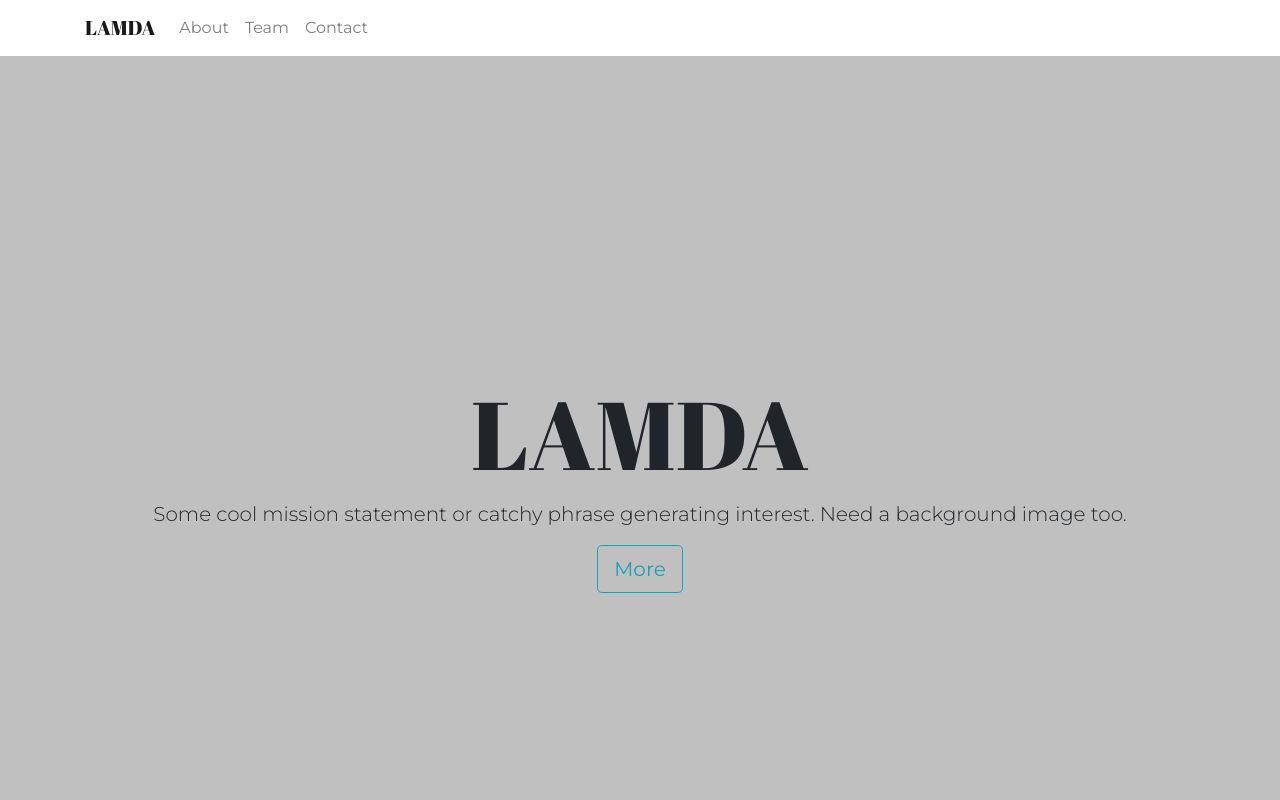
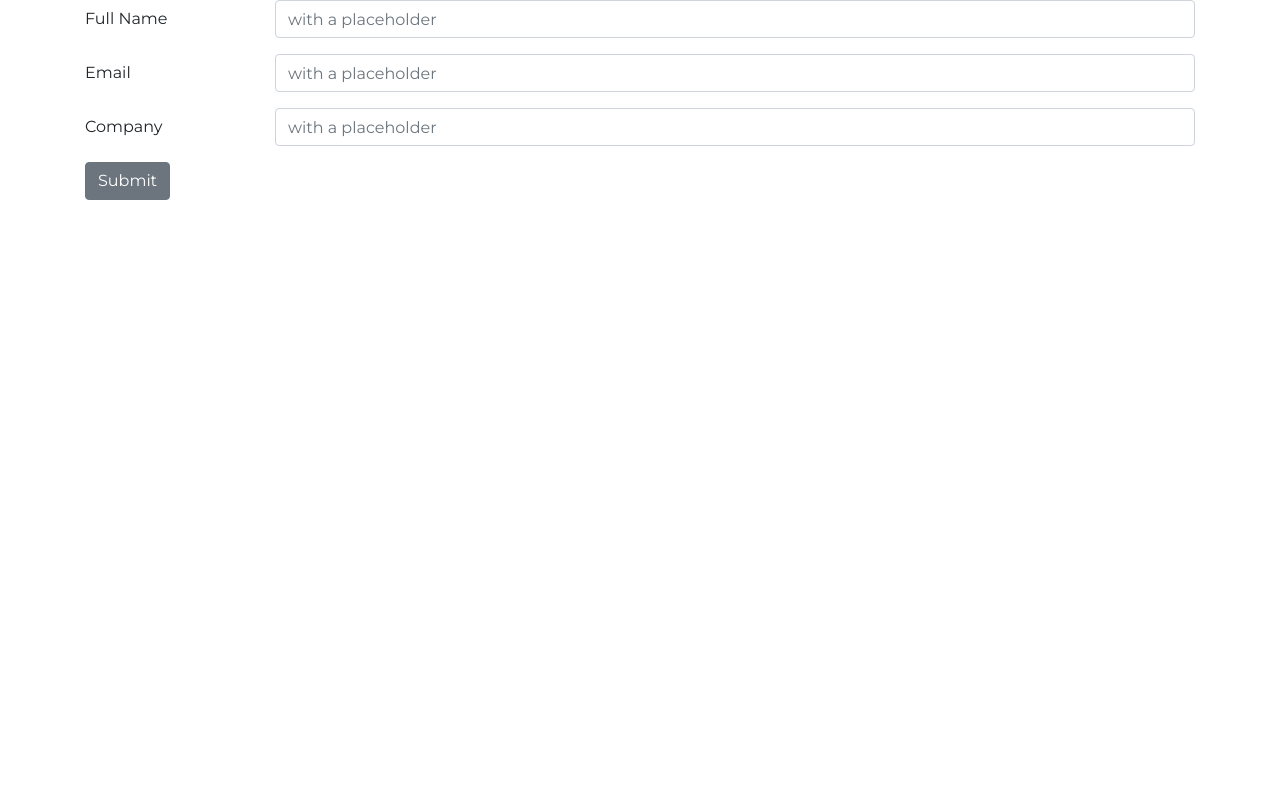
Before and after one commit to CDAT-amigos/cecl_site, a React (Create React App) app: page /#/form in a window 1280 px wide. Shown: the top 800 px of the page. Built offline with nearby package versions, Linux system fonts and the light colour scheme.

Commit message:
updated to include form

```diff
--- a/package.json
+++ b/package.json
@@ -10,6 +10,7 @@
     "react": "16.8.0-alpha.0",
     "react-dom": "16.8.0-alpha.0",
     "react-ga": "^2.5.6",
+    "react-router-dom": "^4.3.1",
     "react-scripts": "2.1.3",
     "reactstrap": "^7.0.2",
     "typeface-abril-fatface": "0.0.54",
--- a/src/App.js
+++ b/src/App.js
@@ -8,6 +8,11 @@ import About from './components/About'
 import ReactGA from 'react-ga'
 import Team from './components/Team'
 import CustomFooter from './components/CustomFooter'
+import SignInForm from './components/SignInForm'
+import {
+  HashRouter as Router,
+  Route, Link, Redirect, Switch
+} from "react-router-dom"
 /*function initializeReactGA() {
   ReactGA.initialize('UA-123791717-1')///change
   ReactGA.pageview('/homepage');
@@ -18,17 +23,26 @@ import CustomFooter from './components/CustomFooter'
   action: 'Create an Account'
 })
  */
-
+const Home=()=>(
+  <div>
+    <CustomNav name="LAMDA"/>
+    <Brand name="LAMDA"/>
+    <About/>
+    <Team/>
+    <CustomFooter/>
+  </div>
+)
 class App extends Component {
   render() {
     return (
-      <div className="App">
-        <CustomNav name="LAMDA"/>
-        <Brand name="LAMDA"/>
-        <About/>
-        <Team/>
-        <CustomFooter/>
-      </div>
+      <Router>
+        <div className="App">
+          <Switch>
+            <Route path='/form/' exact component={SignInForm}/>
+            <Route path='/' component={Home}/>
+          </Switch>
+        </div>
+      </Router>
     );
   }
 }
--- a/src/components/About.js
+++ b/src/components/About.js
@@ -2,6 +2,7 @@ import { Container, Row, Col, Button} from 'reactstrap'
 import React from 'react'
 import FullPage from './FullPage'
 import PropTypes from 'prop-types'
+import {Link} from 'react-router-dom'
 const About=()=>(
 <FullPage id="about">
     <Container >
@@ -11,15 +12,15 @@ const About=()=>(
                 <p>Lorem ipsum dolor sit amet, consectetur adipiscing elit. Praesent volutpat orci a dolor luctus, eu ultricies velit aliquam. Pellentesque volutpat non ligula eu porttitor. Quisque posuere blandit nisi. Curabitur aliquet tempus ex sit amet auctor. Etiam sit amet tellus aliquet, pulvinar sem id, fringilla lorem. Maecenas volutpat tellus a velit pharetra, vitae congue nisi ultrices. Sed eget dui vitae erat elementum dignissim in vitae turpis. Praesent consectetur tincidunt libero, in commodo nisi. Pellentesque tempor nulla nec placerat elementum.</p>
             </Col>
             <Col xs={6}>
-                <div class="embed-responsive embed-responsive-16by9">
-                    <iframe class="embed-responsive-item" src="https://www.youtube.com/embed/F085WwMIWgM?rel=0" allowfullscreen title="what"></iframe>
+                <div className="embed-responsive embed-responsive-16by9">
+                    <iframe className="embed-responsive-item" src="https://www.youtube.com/embed/F085WwMIWgM?rel=0" allowFullScreen title="what"></iframe>
                 </div>
             </Col>
         </Row>
         <Row className='bottomMargin'>
             <Col xs={6}>
-                <div class="embed-responsive embed-responsive-16by9">
-                    <iframe class="embed-responsive-item" src="https://www.youtube.com/embed/-vtaJOoELo8?rel=0" allowfullscreen title="why"></iframe>
+                <div className="embed-responsive embed-responsive-16by9">
+                    <iframe className="embed-responsive-item" src="https://www.youtube.com/embed/-vtaJOoELo8?rel=0" allowFullScreen title="why"></iframe>
                 </div>
             </Col>
             <Col xs={6}>
@@ -32,11 +33,11 @@ const About=()=>(
             <Col xs={6}>
                 <h2>How</h2>
                 <p>Lorem ipsum dolor sit amet, consectetur adipiscing elit. Praesent volutpat orci a dolor luctus, eu ultricies velit aliquam. Pellentesque volutpat non ligula eu porttitor. Quisque posuere blandit nisi. Curabitur aliquet tempus ex sit amet auctor. Etiam sit amet tellus aliquet, pulvinar sem id, fringilla lorem. Maecenas volutpat tellus a velit pharetra, vitae congue nisi ultrices. Sed eget dui vitae erat elementum dignissim in vitae turpis. Praesent consectetur tincidunt libero, in commodo nisi. Pellentesque tempor nulla nec placerat elementum.</p>
-                <Button outline color="info">Sample Report</Button>
+                <Button outline color="info" tag={Link} to="/form">Sample Report</Button>
             </Col>
             <Col xs={6}>
-                <div class="embed-responsive embed-responsive-16by9">
-                    <iframe class="embed-responsive-item" src="https://www.youtube.com/embed/11s0bvPKQPc?rel=0" allowfullscreen title="how"></iframe>
+                <div className="embed-responsive embed-responsive-16by9">
+                    <iframe className="embed-responsive-item" src="https://www.youtube.com/embed/11s0bvPKQPc?rel=0" allowFullScreen title="how"></iframe>
                 </div>
             </Col>
         </Row>
--- a/src/components/CustomFooter.js
+++ b/src/components/CustomFooter.js
@@ -2,20 +2,19 @@ import { Container, Row, Col} from 'reactstrap'
 import React from 'react'
 import PropTypes from 'prop-types'
 import Address from './Address'
+import {Link} from 'react-router-dom'
 const CustomFooter=()=>(
     <footer id="footer">
         <Container>
             <Row>
                 <Col md={4}>
-                    <p>
-                        <Address/>
-                    </p>
+                    <Address/>
                 </Col>
                 <Col md={4}>
                     <p>
                         <b>RESEARCH</b> <br/>
                         <a href="#">White Paper</a> <br/>
-                        <a href="#">Sample Report</a> <br/>
+                        <Link to="/form">Sample Report</Link> <br/>
                     </p>
                 </Col>
                 <Col md={4}>
--- /dev/null
+++ b/src/components/SignInForm.js
@@ -0,0 +1,63 @@
+import React, {useState} from 'react'
+import {
+    Button, Form, FormGroup,
+    Label, Input,
+    Col, Container
+} from 'reactstrap'
+
+const tChange=f=>e=>f(e.target.value)
+const onSubmit=fn=>e=>{
+    e.preventDefault()
+    fn()
+}
+const SignInForm=()=>{
+    const [name, setName]=useState("")
+    const [email, setEmail]=useState("")
+    const [company, setCompany]=useState("")
+    return (
+    <Container>
+        <Form onSubmit={onSubmit(()=>console.log({
+            name, email, company
+            }))}
+        >
+            <FormGroup row>
+                <Label for="fullName" sm={2}>Full Name</Label>
+                <Col sm={10}>
+                    <Input
+                        type="text" name="fullName"
+                        id="fullName"
+                        placeholder="with a placeholder"
+                        value={name}
+                        onChange={tChange(setName)}
+                    />
+                </Col>
+            </FormGroup>
+            <FormGroup row>
+                <Label for="email" sm={2}>Email</Label>
+                <Col sm={10}>
+                    <Input
+                        type="email" name="email"
+                        id="email" placeholder="with a placeholder"
+                        value={email}
+                        onChange={tChange(setEmail)}
+                    />
+                </Col>
+            </FormGroup>
+            <FormGroup row>
+                <Label for="company" sm={2}>Company</Label>
+                <Col sm={10}>
+                    <Input
+                        type="text" name="company"
+                        id="company"
+                        placeholder="with a placeholder"
+                        value={company}
+                        onChange={tChange(setCompany)}
+                    />
+                </Col>
+            </FormGroup>
+            <Button>Submit</Button>
+        </Form>
+    </Container>
+    )
+}
+export default SignInForm
```
Also changed, not shown: 1 other file (tests, documents, lock files or other folders).
